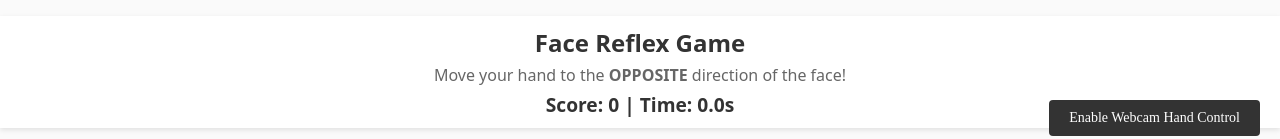
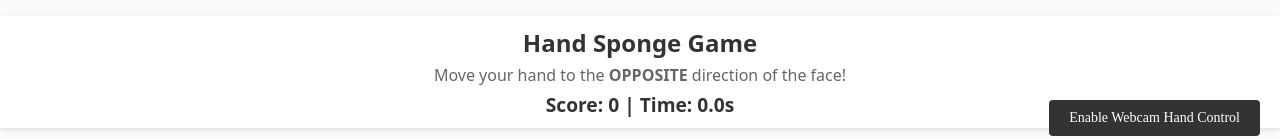
Before and after one commit to WSMYKM3/face_looker, a plain HTML site: page index.html in a window 1280 px wide. Shown: the top 139 px of the page. Drawn offline with Linux system fonts and the light colour scheme.

Commit message:
Change header to Hand Sponge Game

```diff
--- a/index.html
+++ b/index.html
@@ -38,7 +38,7 @@
 
 <body>
   <div class="header">
-    <h1>Face Reflex Game</h1>
+    <h1>Hand Sponge Game</h1>
     <p>Move your hand to the <strong>OPPOSITE</strong> direction of the face!</p>
     <div class="score-board">Score: <span id="score">0</span> | Time: <span id="timer">0.0</span>s</div>
   </div>
```
